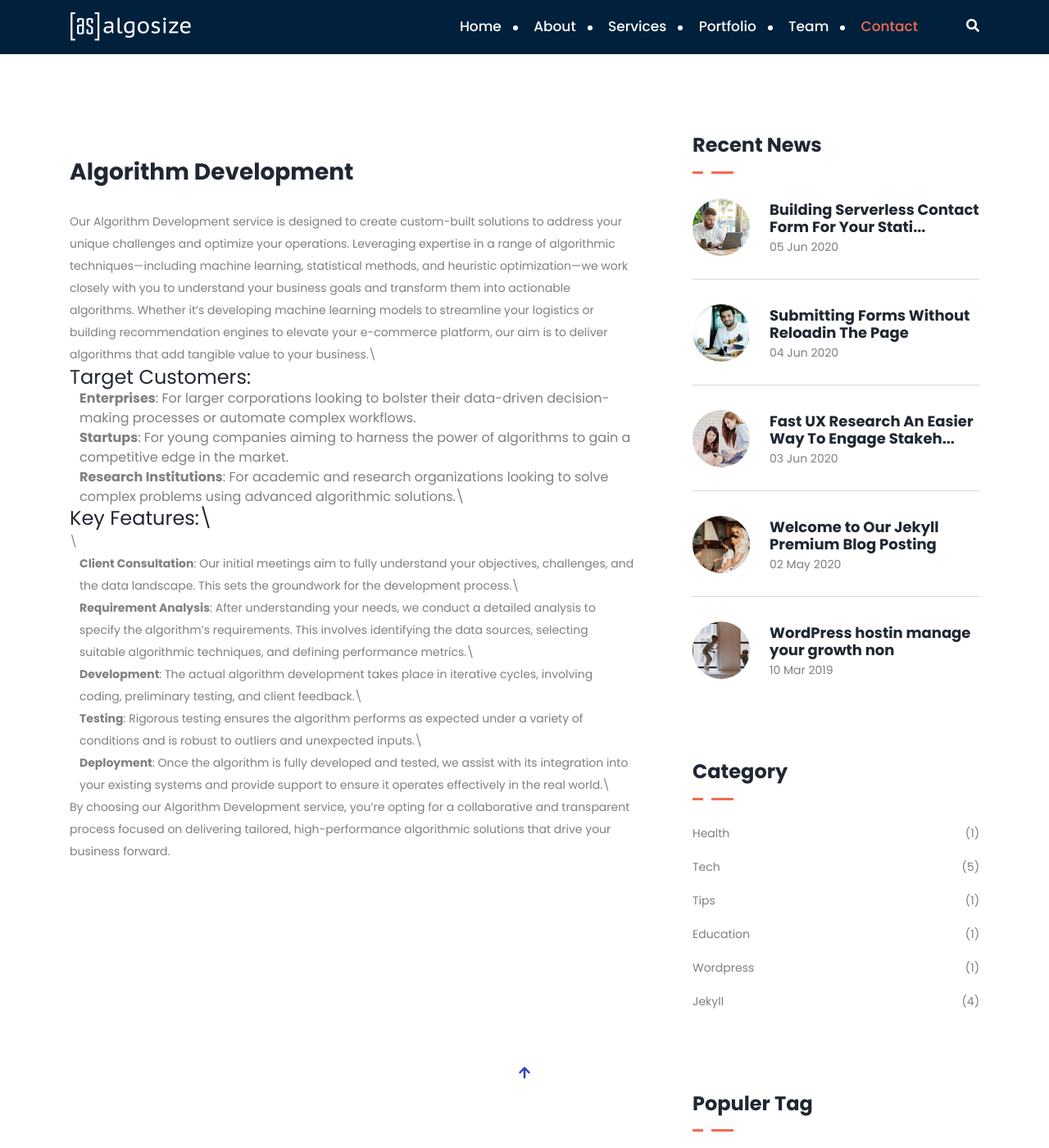
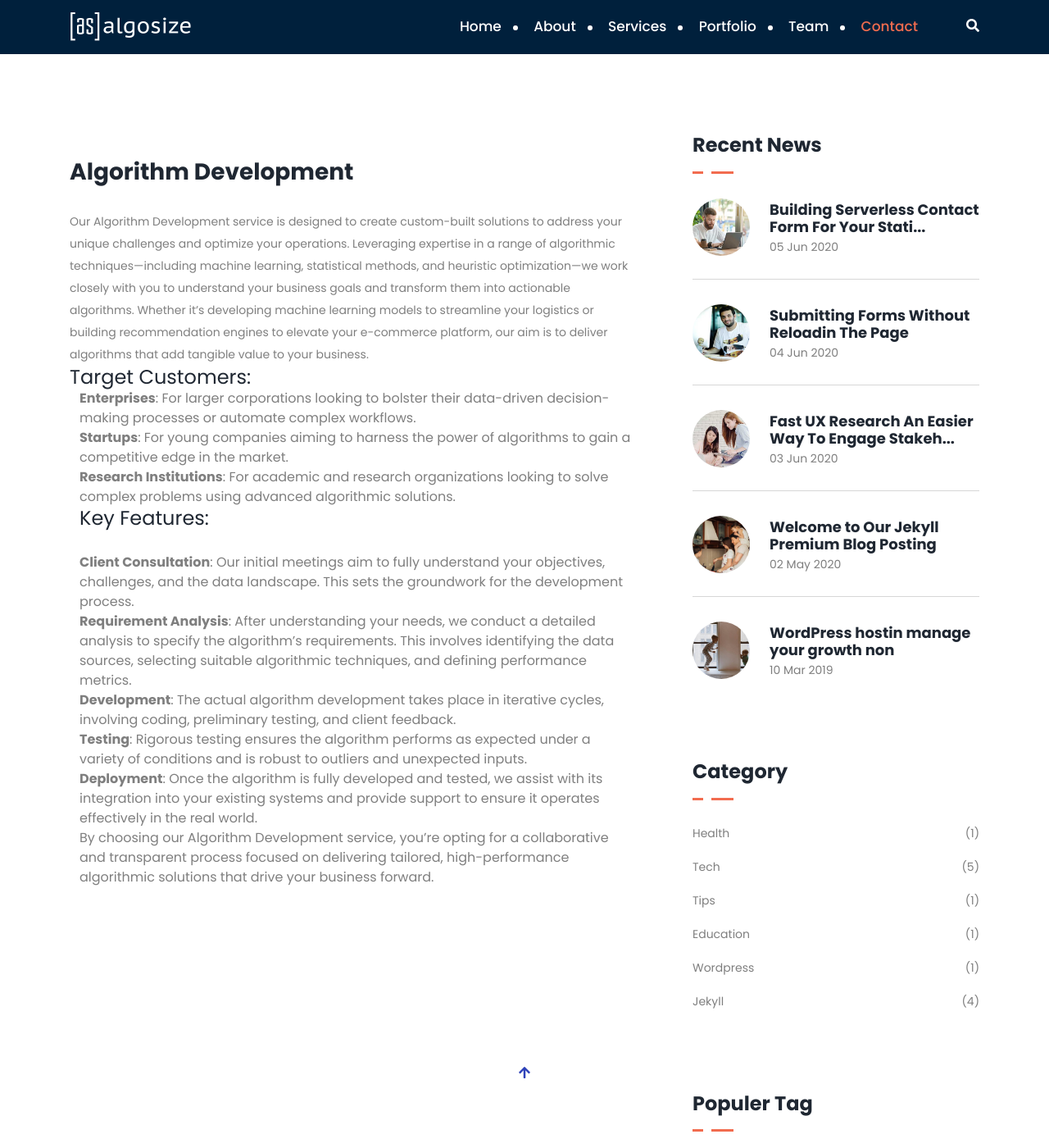
Before and after one commit to AlgoSize/website, a Jekyll site: the page built from _services/algo-dev.md, in a window 1280 px wide and 1400 px high, scrolled down 719 px. Shown: the whole window at 82% size. Built offline with Jekyll 4.4.1, drawn with Linux system fonts in a browser that asks for light colours.

Commit message:
Update algo-dev.md

```diff
--- a/_services/algo-dev.md
+++ b/_services/algo-dev.md
@@ -4,23 +4,23 @@ icon: '<i class="fas fa-chart-line"></i>'
 layout: service
 ---
 
-Our Algorithm Development service is designed to create custom-built solutions to address your unique challenges and optimize your operations. Leveraging expertise in a range of algorithmic techniques—including machine learning, statistical methods, and heuristic optimization—we work closely with you to understand your business goals and transform them into actionable algorithms. Whether it's developing machine learning models to streamline your logistics or building recommendation engines to elevate your e-commerce platform, our aim is to deliver algorithms that add tangible value to your business.\\
-
+Our Algorithm Development service is designed to create custom-built solutions to address your unique challenges and optimize your operations. Leveraging expertise in a range of algorithmic techniques—including machine learning, statistical methods, and heuristic optimization—we work closely with you to understand your business goals and transform them into actionable algorithms. Whether it's developing machine learning models to streamline your logistics or building recommendation engines to elevate your e-commerce platform, our aim is to deliver algorithms that add tangible value to your business.
+<br>
 #### Target Customers:
 - **Enterprises**: For larger corporations looking to bolster their data-driven decision-making processes or automate complex workflows.
 - **Startups**: For young companies aiming to harness the power of algorithms to gain a competitive edge in the market.
-- **Research Institutions**: For academic and research organizations looking to solve complex problems using advanced algorithmic solutions.\\
-
-#### Key Features:\\
-\\
-- **Client Consultation**: Our initial meetings aim to fully understand your objectives, challenges, and the data landscape. This sets the groundwork for the development process.\\
-
-- **Requirement Analysis**: After understanding your needs, we conduct a detailed analysis to specify the algorithm's requirements. This involves identifying the data sources, selecting suitable algorithmic techniques, and defining performance metrics.\\
-
-- **Development**: The actual algorithm development takes place in iterative cycles, involving coding, preliminary testing, and client feedback.\\
-
-- **Testing**: Rigorous testing ensures the algorithm performs as expected under a variety of conditions and is robust to outliers and unexpected inputs.\\
-
-- **Deployment**: Once the algorithm is fully developed and tested, we assist with its integration into your existing systems and provide support to ensure it operates effectively in the real world.\\
-
+- **Research Institutions**: For academic and research organizations looking to solve complex problems using advanced algorithmic solutions.
+<br>
+#### Key Features:
+<br>
+- **Client Consultation**: Our initial meetings aim to fully understand your objectives, challenges, and the data landscape. This sets the groundwork for the development process.
+<br>
+- **Requirement Analysis**: After understanding your needs, we conduct a detailed analysis to specify the algorithm's requirements. This involves identifying the data sources, selecting suitable algorithmic techniques, and defining performance metrics.
+<br>
+- **Development**: The actual algorithm development takes place in iterative cycles, involving coding, preliminary testing, and client feedback.
+<br>
+- **Testing**: Rigorous testing ensures the algorithm performs as expected under a variety of conditions and is robust to outliers and unexpected inputs.
+<br>
+- **Deployment**: Once the algorithm is fully developed and tested, we assist with its integration into your existing systems and provide support to ensure it operates effectively in the real world.
+<br>
 By choosing our Algorithm Development service, you're opting for a collaborative and transparent process focused on delivering tailored, high-performance algorithmic solutions that drive your business forward.
```
